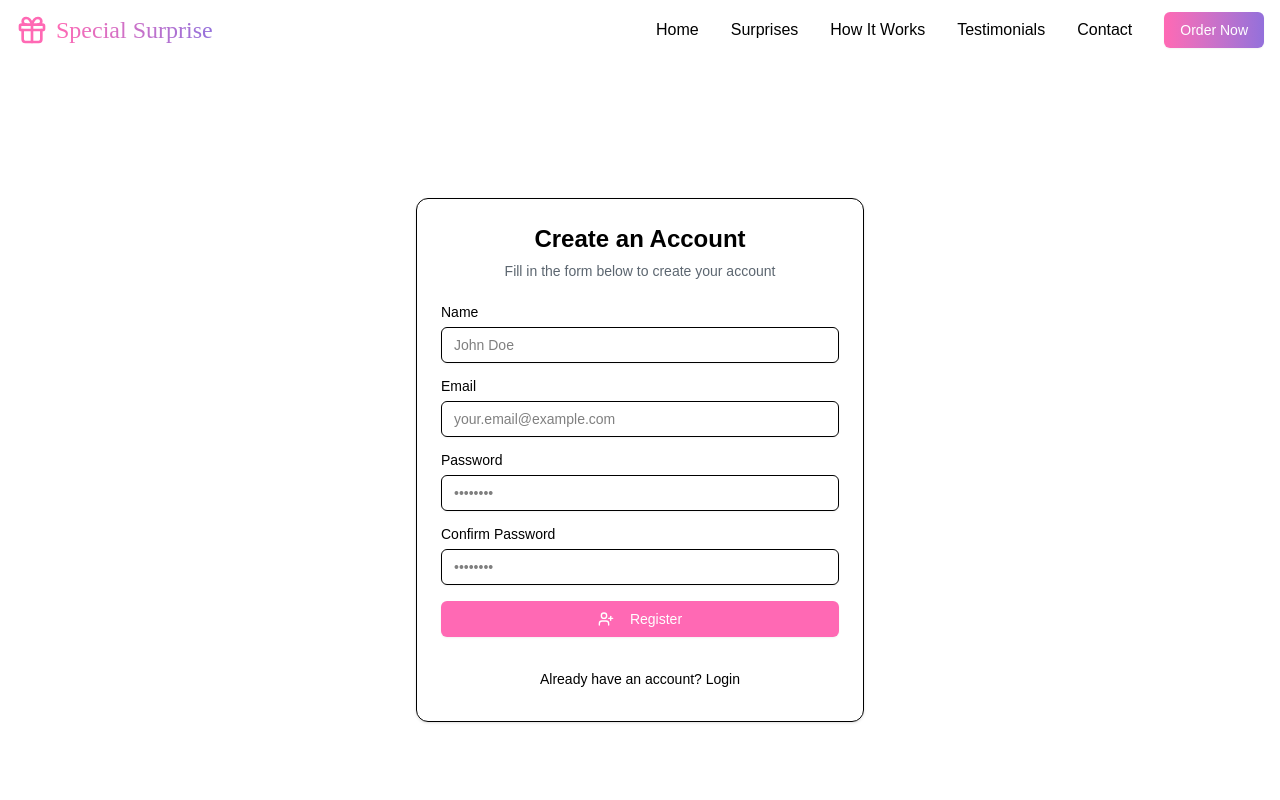
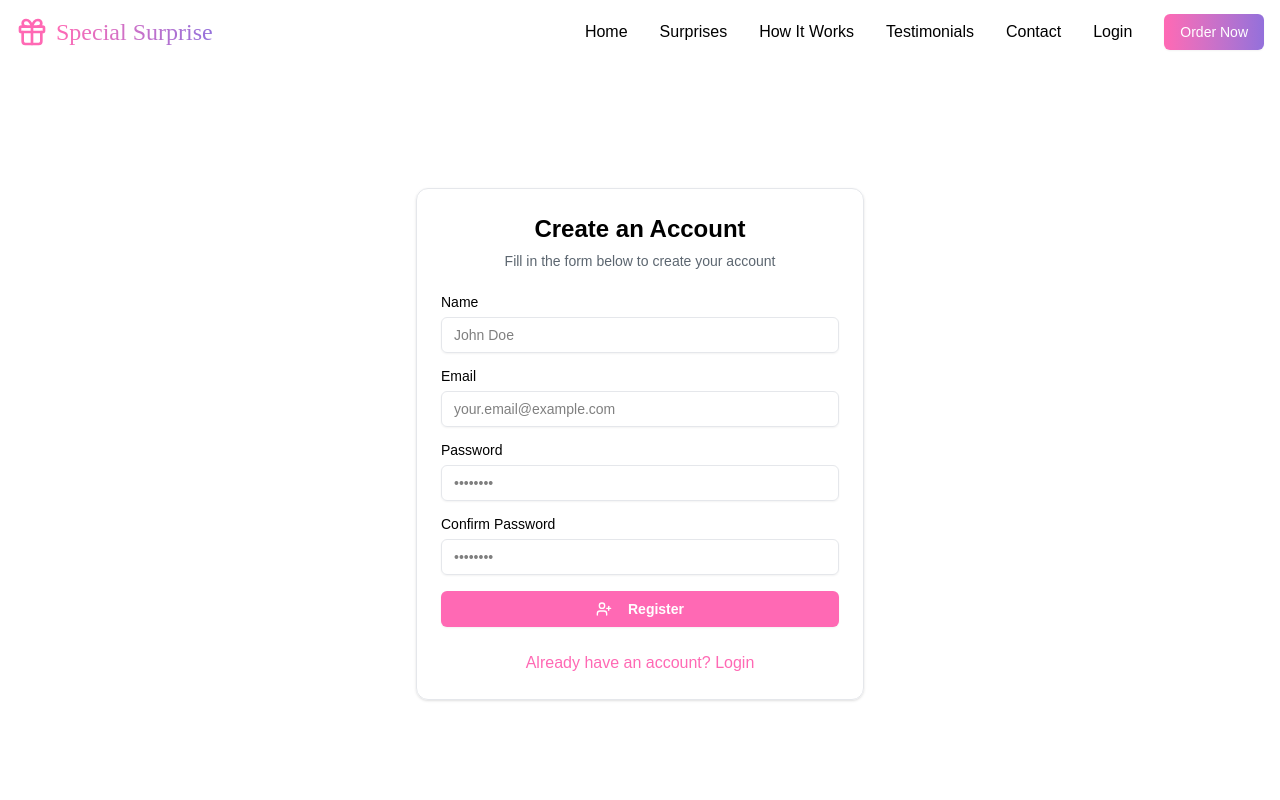
Before and after one commit to imam0321/special-surprise, a Next.js app: page /auth/register in a window 1280 px wide. Shown: the top 800 px of the page. Built offline with nearby package versions, Linux system fonts and the light colour scheme.

Commit message:
Enhance Login and Register pages with improved layout, form handling, and styling; add input border utility class

```diff
--- a/app/auth/login/page.js
+++ b/app/auth/login/page.js
@@ -1,11 +1,38 @@
-import { Card, CardContent, CardDescription, CardHeader, CardTitle } from "@/components/ui/card";
-
+"use client";
+import {
+  Card,
+  CardContent,
+  CardDescription,
+  CardHeader,
+  CardTitle,
+  CardFooter,
+} from "@/components/ui/card";
+import {
+  Form,
+  FormControl,
+  FormField,
+  FormItem,
+  FormLabel,
+  FormMessage,
+} from "@/components/ui/form";
+import { Button } from "@/components/ui/button";
+import { Input } from "@/components/ui/input";
+import { useForm } from "react-hook-form";
+import { LogIn } from "lucide-react";
+import Link from "next/link";
 
 const LoginPage = () => {
+  const loginForm = useForm({
+    defaultValues: {
+      email: "",
+      password: "",
+    },
+  });
+
   return (
-    <div className="min-h-screen flex items-center justify-center bg-background px-4">
+    <div className="min-h-screen flex items-center justify-center bg-background px-6 pb-22">
       <div className="w-full max-w-md">
-        <Card className="w-full">
+        <Card className="w-full border border-gray-200">
           <CardHeader>
             <CardTitle className="text-2xl text-center">Log In</CardTitle>
             <CardDescription className="text-center">
@@ -14,10 +41,7 @@ const LoginPage = () => {
           </CardHeader>
           <CardContent>
             <Form {...loginForm}>
-              <form
-                onSubmit={loginForm.handleSubmit(onLoginSubmit)}
-                className="space-y-4"
-              >
+              <form className="space-y-4">
                 <FormField
                   control={loginForm.control}
                   name="email"
@@ -28,6 +52,7 @@ const LoginPage = () => {
                         <Input
                           placeholder="your.email@example.com"
                           {...field}
+                          className="input-border"
                         />
                       </FormControl>
                       <FormMessage />
@@ -45,6 +70,7 @@ const LoginPage = () => {
                           type="password"
                           placeholder="••••••••"
                           {...field}
+                          className="input-border"
                         />
                       </FormControl>
                       <FormMessage />
@@ -53,7 +79,7 @@ const LoginPage = () => {
                 />
                 <Button
                   type="submit"
-                  className="w-full"
+                  className="w-full text-center bg-surprise-pink hover:bg-pink-500 text-white font-bold"
                   disabled={loginForm.formState.isSubmitting}
                 >
                   <LogIn className="mr-2 h-4 w-4" />
@@ -63,9 +89,12 @@ const LoginPage = () => {
             </Form>
           </CardContent>
           <CardFooter>
-            <Button variant="link" className="w-full">
+            <Link
+              href="/auth/register"
+              className="w-full text-center text-surprise-pink hover:underline"
+            >
               Don't have an account? Register
-            </Button>
+            </Link>
           </CardFooter>
         </Card>
       </div>
--- a/app/auth/register/page.js
+++ b/app/auth/register/page.js
@@ -1,10 +1,25 @@
-"use client"
-import { Card, CardContent, CardDescription, CardHeader, CardTitle, CardFooter } from "@/components/ui/card";
-import { Form, FormControl, FormField, FormItem, FormLabel, FormMessage } from "@/components/ui/form";
+"use client";
+import {
+  Card,
+  CardContent,
+  CardDescription,
+  CardHeader,
+  CardTitle,
+  CardFooter,
+} from "@/components/ui/card";
+import {
+  Form,
+  FormControl,
+  FormField,
+  FormItem,
+  FormLabel,
+  FormMessage,
+} from "@/components/ui/form";
 import { Button } from "@/components/ui/button";
 import { Input } from "@/components/ui/input";
 import { useForm } from "react-hook-form";
 import { LogIn, UserPlus } from "lucide-react";
+import Link from "next/link";
 
 const RegisterPage = () => {
   const registerForm = useForm({
@@ -16,11 +31,10 @@ const RegisterPage = () => {
     },
   });
 
-
   return (
-    <div className="min-h-screen flex items-center justify-center bg-background px-4">
+    <div className="min-h-screen flex items-center justify-center bg-background px-6 pb-10">
       <div className="w-full max-w-md">
-        <Card className="w-full">
+        <Card className="w-full border border-gray-200">
           <CardHeader>
             <CardTitle className="text-2xl text-center">
               Create an Account
@@ -31,9 +45,7 @@ const RegisterPage = () => {
           </CardHeader>
           <CardContent>
             <Form {...registerForm}>
-              <form
-                className="space-y-4"
-              >
+              <form className="space-y-4">
                 <FormField
                   control={registerForm.control}
                   name="name"
@@ -41,7 +53,11 @@ const RegisterPage = () => {
                     <FormItem>
                       <FormLabel>Name</FormLabel>
                       <FormControl>
-                        <Input placeholder="John Doe" {...field} />
+                        <Input
+                          placeholder="John Doe"
+                          {...field}
+                          className="input-border"
+                        />
                       </FormControl>
                       <FormMessage />
                     </FormItem>
@@ -57,6 +73,7 @@ const RegisterPage = () => {
                         <Input
                           placeholder="your.email@example.com"
                           {...field}
+                          className="input-border"
                         />
                       </FormControl>
                       <FormMessage />
@@ -74,6 +91,7 @@ const RegisterPage = () => {
                           type="password"
                           placeholder="••••••••"
                           {...field}
+                          className="input-border"
                         />
                       </FormControl>
                       <FormMessage />
@@ -91,6 +109,7 @@ const RegisterPage = () => {
                           type="password"
                           placeholder="••••••••"
                           {...field}
+                          className="input-border"
                         />
                       </FormControl>
                       <FormMessage />
@@ -99,7 +118,7 @@ const RegisterPage = () => {
                 />
                 <Button
                   type="submit"
-                  className="w-full bg-surprise-pink text-white"
+                  className="w-full bg-surprise-pink hover:bg-pink-500 text-white font-bold"
                   disabled={registerForm.formState.isSubmitting}
                 >
                   <UserPlus className="mr-2 h-4 w-4" />
@@ -109,9 +128,12 @@ const RegisterPage = () => {
             </Form>
           </CardContent>
           <CardFooter>
-            <Button variant="link" className="w-full">
+            <Link
+              href="/auth/login"
+              className="w-full text-center text-surprise-pink hover:underline"
+            >
               Already have an account? Login
-            </Button>
+            </Link>
           </CardFooter>
         </Card>
       </div>
--- a/app/globals.css
+++ b/app/globals.css
@@ -82,6 +82,7 @@ h4 {
   .text-muted-foreground {
     color: hsl(var(--muted-foreground));
   }
+
 }
 
 @layer components {
@@ -97,4 +98,7 @@ h4 {
   .read-the-docs {
     color: #888;
   }
+  .input-border{
+    @apply bg-white border-gray-200 focus:ring-surprise-pink focus:outline-none;
+  }
 }
--- a/components/Footer.jsx
+++ b/components/Footer.jsx
@@ -84,7 +84,7 @@ const Footer = () => {
               <Input
                 type="email"
                 placeholder="Your email"
-                className="bg-white border-gray-200 focus:ring-surprise-pink focus:outline-none "
+                className="input-border"
               />
               <Button className="text-white bg-surprise-purple hover:bg-surprise-purple/90">
                 Subscribe
--- a/components/Navbar.jsx
+++ b/components/Navbar.jsx
@@ -21,6 +21,7 @@ const Navbar = () => {
           <Link href="/how-it-works" className="text-foreground hover:text-surprise-pink transition-colors">How It Works</Link>
           <Link href="/testimonials" className="text-foreground hover:text-surprise-pink transition-colors">Testimonials</Link>
           <Link href="/contact" className="text-foreground hover:text-surprise-pink transition-colors">Contact</Link>
+          <Link href="/auth/login" className="text-foreground hover:text-surprise-pink transition-colors py-2">Login</Link>
           <Button className="text-white bg-gradient-to-r from-surprise-pink to-surprise-purple hover:opacity-90 btn-bounce">
             Order Now
           </Button>
@@ -74,6 +75,13 @@ const Navbar = () => {
             >
               Contact
             </Link>
+            <Link
+              href="/auth/login"
+              className="text-foreground hover:text-surprise-pink transition-colors py-2"
+              onClick={() => setIsOpen(false)}
+            >
+              Login
+            </Link>
             <Button className="text-white font-semibold bg-gradient-to-r from-surprise-pink to-surprise-purple hover:opacity-90 w-full">
               Order Now
             </Button>
```
